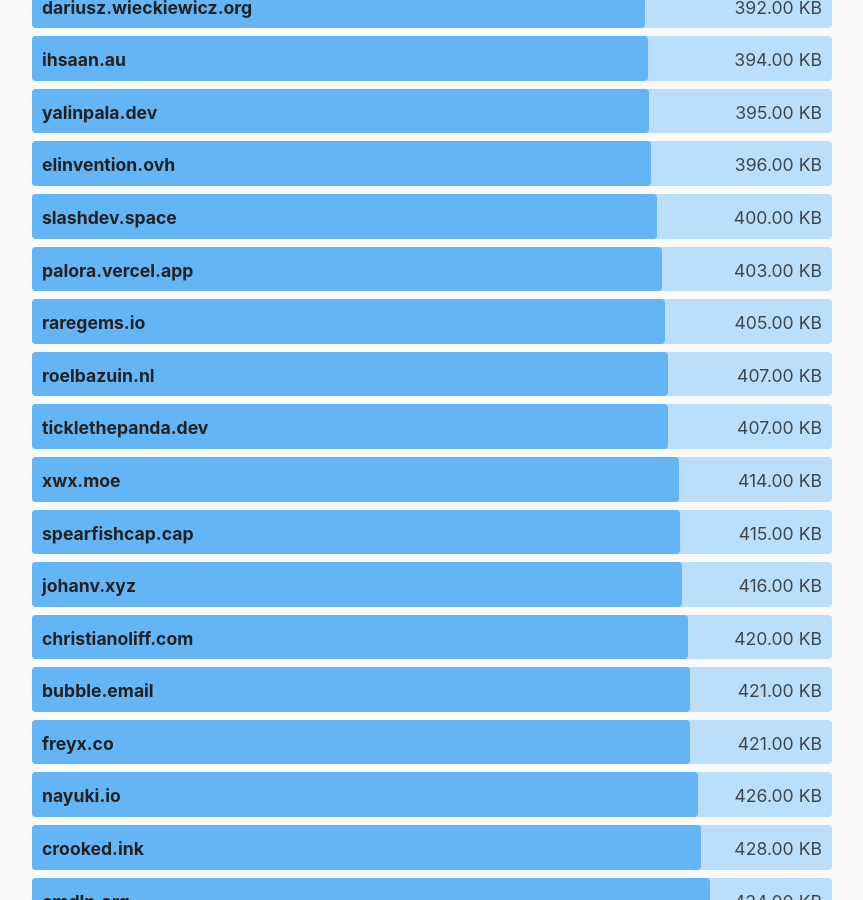
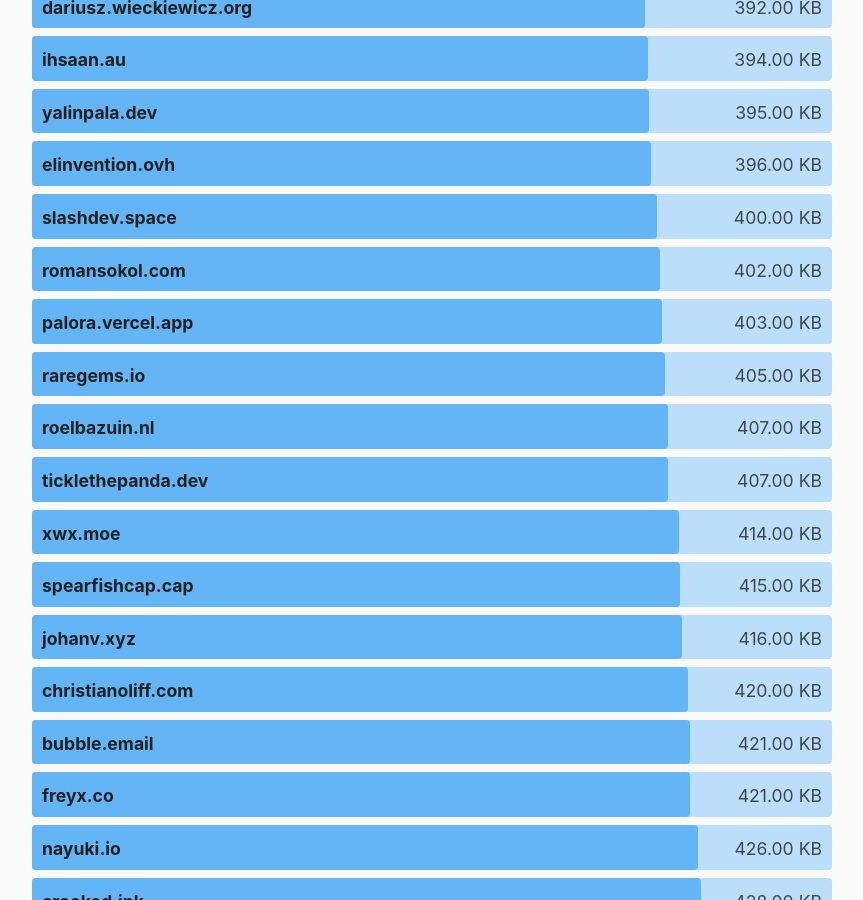
Before and after one commit to kevquirk/512kb.club, a Jekyll site: the page built from index.md, in a window 1280 px wide and 900 px high, scrolled down 27055 px. Shown: the whole window, without its empty margins (208-1071 px from the left). Built offline with Jekyll 4.4.1, drawn with Linux system fonts in a browser that asks for light colours.

Commit message:
Update sites.yml
added https://romansokol.com

```diff
--- a/_data/sites.yml
+++ b/_data/sites.yml
@@ -1,3 +1,8 @@
+- domain: romansokol.com
+  url: http://romansokol.com/
+  size: 402
+  last_checked: 2022-11-22
+
 - domain: 0chris.com
   url: https://www.0chris.com/
   size: 4.3
```
